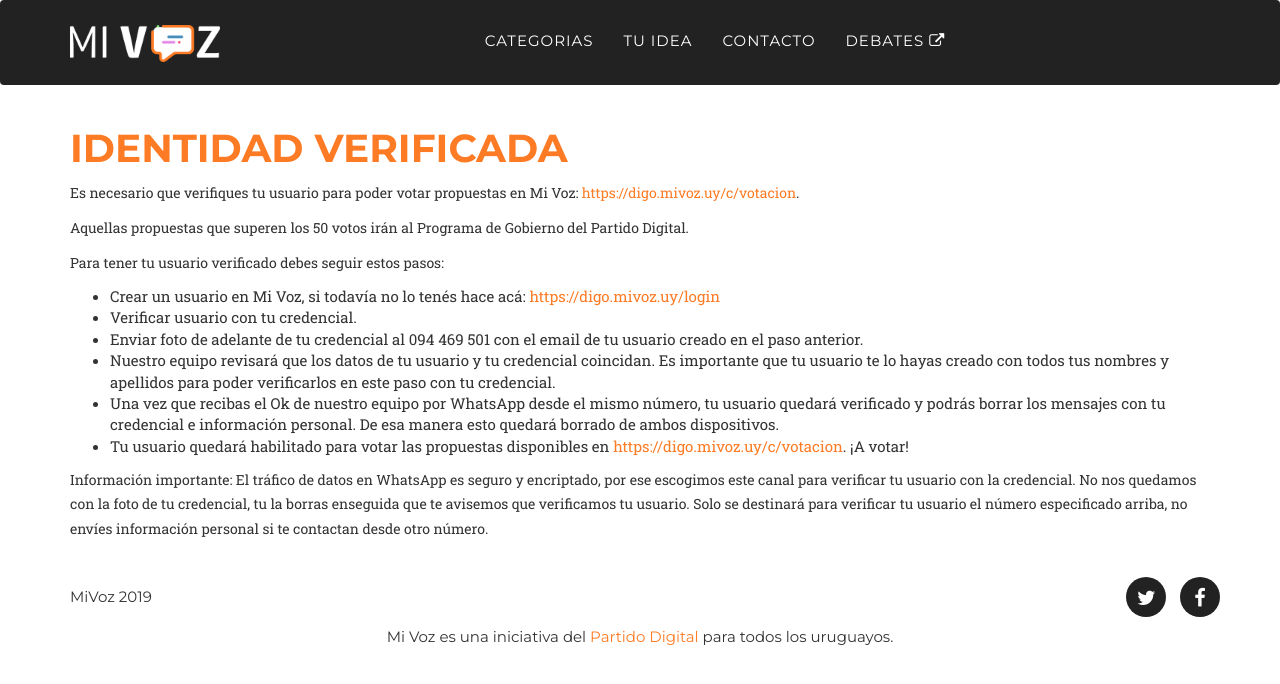
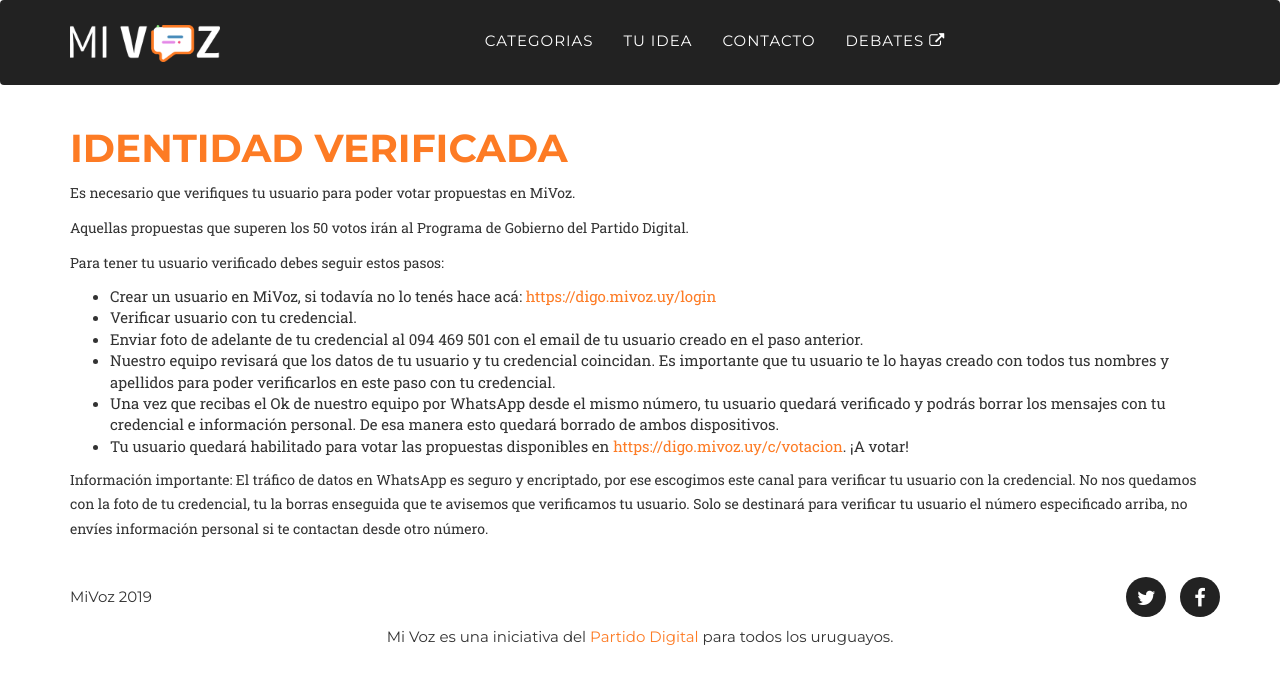
Before and after one commit to PartidoDigital/MiVoz-Web, a Jekyll site: the page built from identidad-verificada.md, in a window 1280 px wide. Shown: the top 684 px of the page. Built offline with Jekyll 4.4.1, drawn with Linux system fonts in a browser that asks for light colours; nearby versions of some CDN libraries; some web fonts are replaced.

Commit message:
Update identidad-verificada.md

```diff
--- a/identidad-verificada.md
+++ b/identidad-verificada.md
@@ -3,12 +3,12 @@ layout: pagina
 title: Identidad verificada
 ---
 
-Es necesario que verifiques tu usuario para poder votar propuestas en Mi Voz:  [https://digo.mivoz.uy/c/votacion]().
+Es necesario que verifiques tu usuario para poder votar propuestas en MiVoz.
 
 Aquellas propuestas que superen los 50 votos irán al Programa de Gobierno del Partido Digital.
 
 Para tener tu usuario verificado debes seguir estos pasos:
- - Crear un usuario en Mi Voz, si todavía no lo tenés hace acá: [https://digo.mivoz.uy/login]()
+ - Crear un usuario en MiVoz, si todavía no lo tenés hace acá: [https://digo.mivoz.uy/login]()
  - Verificar usuario con tu credencial.
  - Enviar foto de adelante de tu credencial al 094 469 501 con el email de tu usuario creado en el paso anterior.
  - Nuestro equipo revisará que los datos de tu usuario y tu credencial coincidan. Es importante que tu usuario te lo hayas creado con todos tus nombres y apellidos para poder verificarlos en este paso con tu credencial.
```
